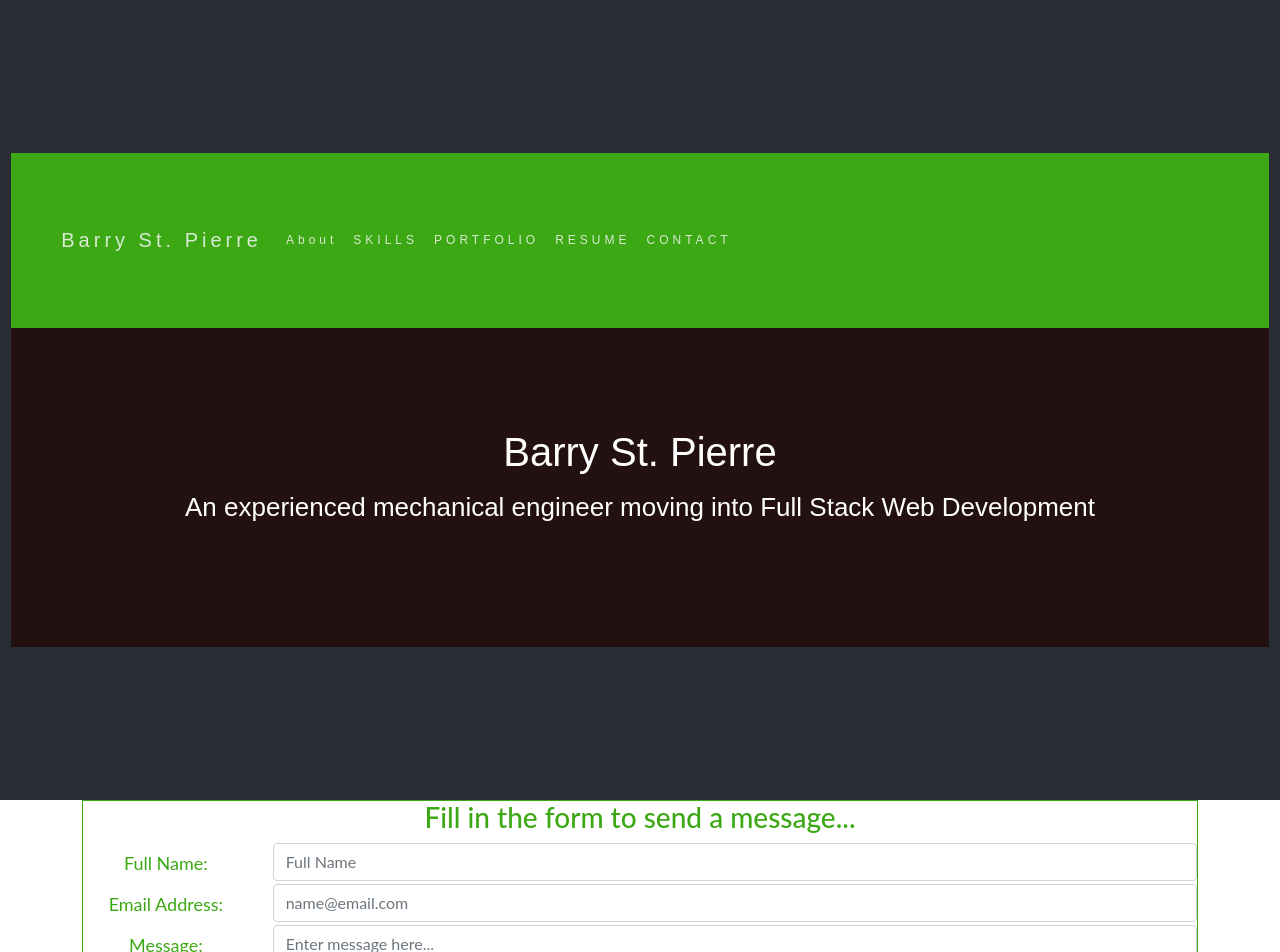
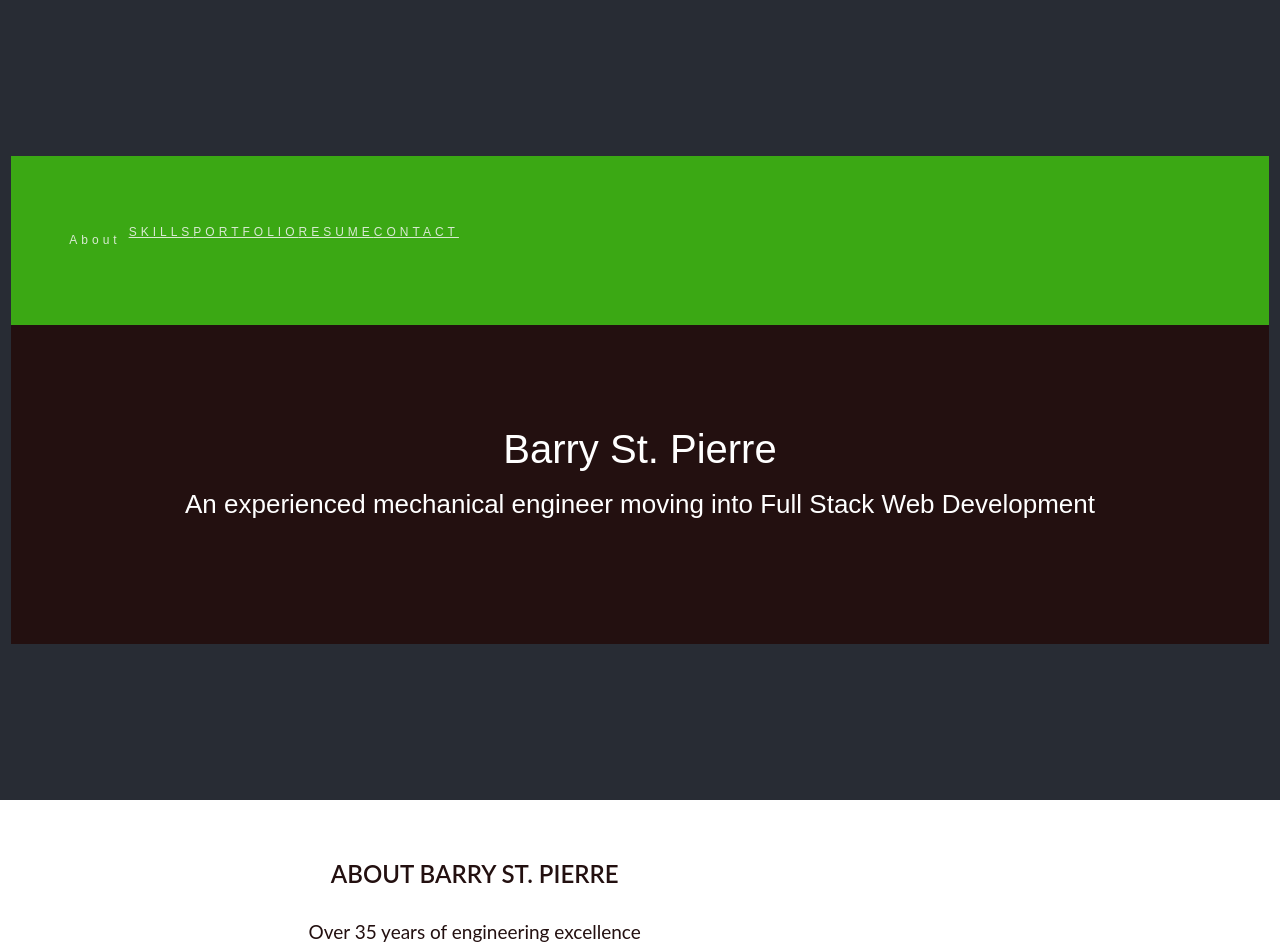
Before and after one commit to bdstpierre/react-portfolio, a React (Create React App) app: page / in a window 1280 px wide. Shown: the top 952 px of the page. Built offline with nearby package versions, Linux system fonts and the light colour scheme.

Commit message:
Navigation tabs are working

```diff
--- a/src/App.js
+++ b/src/App.js
@@ -1,3 +1,4 @@
+import React, { useState } from 'react'
 import Header from './components/Header';
 import About from './components/About';
 import Skills from './components/Skills';
@@ -10,13 +11,36 @@ import './App.css';
 import portfolio from './components/portfolio_data';
 
 function App() {
+
+  const [currentPage, setCurrentPage] = useState('About')
+
+  const renderPage = () => {
+    if (currentPage === 'About') {
+      return <About portfolio={portfolio}/>
+    }
+    if (currentPage === 'Skills') {
+      return <Skills portfolio={portfolio}/>
+    }
+    if (currentPage === 'Portfolio') {
+      return <Portfolio portfolio={portfolio}/>
+    }
+    if (currentPage === 'Resume') {
+      return <Resume portfolio={portfolio}/>
+    }
+
+    return <Contact portfolio={portfolio}/>
+
+  };
+
+  const handlePageChange = (page) => setCurrentPage(page);
+
   return (
     <div className="App">
       <header className="App-header">
-        <Header />
+        <Header currentPage={currentPage} handlePageChange={handlePageChange} />
       </header>
       <div className="container">
-        <Contact />
+        {renderPage()}
       </div>
       <div>
         <Footer portfolio={portfolio}/>
--- a/src/components/Header.js
+++ b/src/components/Header.js
@@ -2,32 +2,28 @@ import React from 'react';
 import headShot from './profile2.jpg';
 import './Header.css';
 
-function Header() {
+function Header({currentPage, handlePageChange}) {
 
     return(
         <div>
             <nav className="navbar navbar-expand-lg">
                 <div className="container-fluid">
-                    <a className="navbar-brand" href="/">Barry St. Pierre</a>
-                    <button className="navbar-toggler" type="button" data-bs-toggle="collapse" data-bs-target="#navbarNav" aria-controls="navbarNav" aria-expanded="false" aria-label="Toggle navigation">
-                    <span className="navbar-toggler-icon"></span>
-                    </button>
                     <div className="collapse navbar-collapse" id="navbarNav">
                     <ul className="navbar-nav">
                         <li className="nav-item">
-                        <a className="nav-link active" aria-current="page" href="/">About</a>
+                        <a className={currentPage === 'About' ? 'nav-link active' : 'nav-lin'} aria-current="page" href="#about" onClick={() => handlePageChange('About')}>About</a>
                         </li>
                         <li className="nav-item">
-                        <a className="nav-link" href="/">SKILLS</a>
+                        <a className={currentPage === 'Skills' ? 'nav-link active' : 'nav-lin'} href="#skills" onClick={() => handlePageChange('Skills')}>SKILLS</a>
                         </li>
                         <li className="nav-item">
-                        <a className="nav-link" href="/">PORTFOLIO</a>
+                        <a className={currentPage === 'Portfolio' ? 'nav-link active' : 'nav-lin'} href="#portfolio" onClick={() => handlePageChange('Portfolio')}>PORTFOLIO</a>
                         </li>
                         <li className="nav-item">
-                        <a className="nav-link" href="/">RESUME</a>
+                        <a className={currentPage === 'Resume' ? 'nav-link active' : 'nav-lin'} href="#resume" onClick={() => handlePageChange('Resume')} >RESUME</a>
                         </li>
                         <li className="nav-item">
-                        <a className="nav-link" href="/">CONTACT</a>
+                        <a className={currentPage === 'Contact' ? 'nav-link active' : 'nav-lin'} href="#contact" onClick={() => handlePageChange('Contact')} >CONTACT</a>
                         </li>
                     </ul>
                     </div>
```
